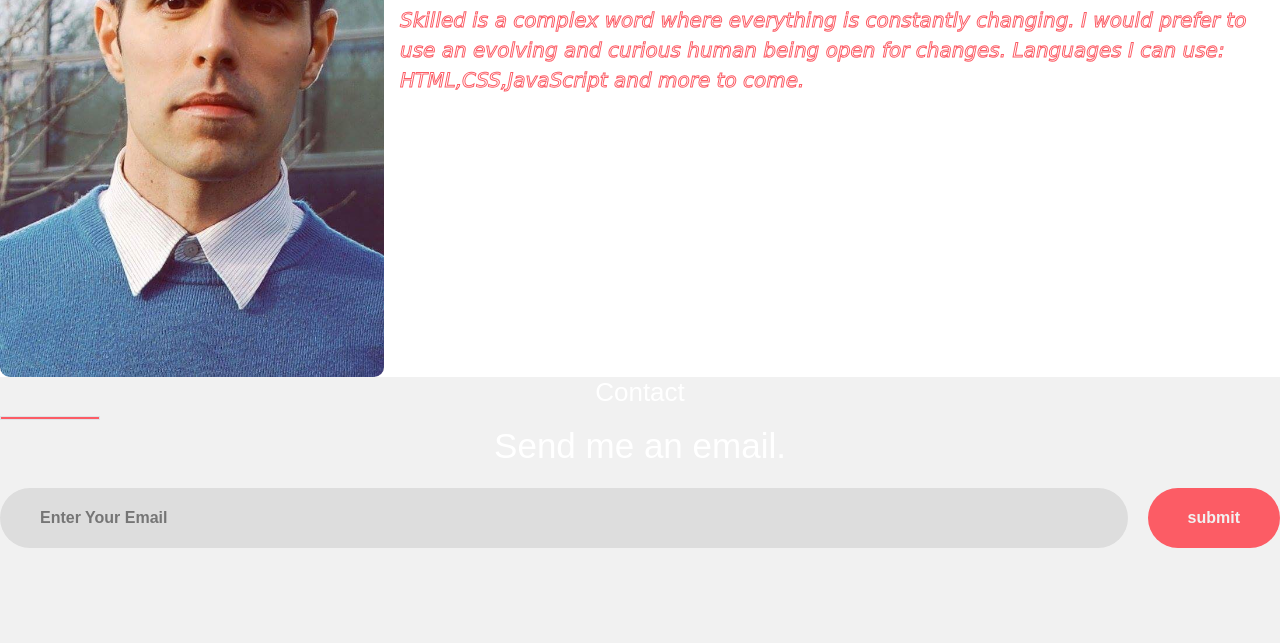
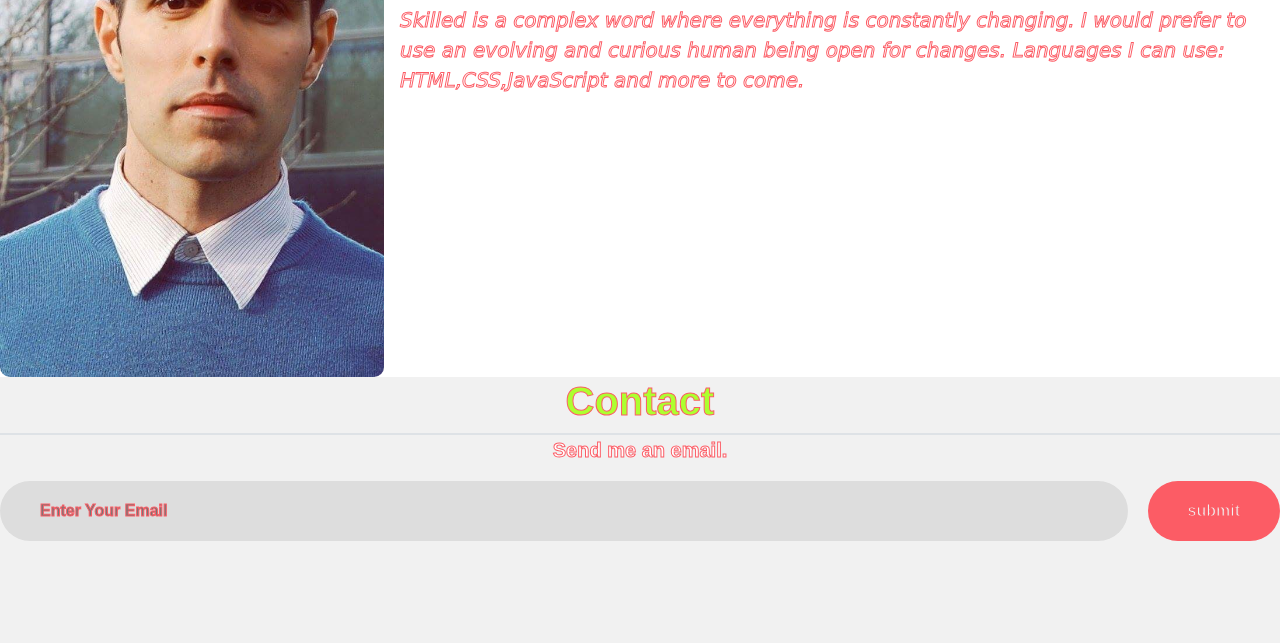
Before and after one commit to Rambourg/challenge3, a plain HTML site: page index.html in a window 1280 px wide. Shown: the part 1044-1687 px from the top of the page. Drawn offline with nearby package versions, Linux system fonts and the light colour scheme; files whose address does not match are found by name.

```diff
--- a/assets/css/style.css
+++ b/assets/css/style.css
@@ -119,32 +119,54 @@ footer{
 
 .right-col h1{
   font-size: 26px;
+  color: greenyellow;
+  font-style: bold;
+  font-weight: bold;
+  font-size: 40px;
+  -webkit-text-stroke: #fc5c65;
+  -webkit-text-stroke-color: #fc5c65;
+  -webkit-text-stroke-width: 1px;
+
+
 }
 
-.border{
-  width: 100px;
-  height: 4px;
-  background: #fc5c65;
-}
+
+
 
 .newsletter-form{
   display: flex;
   justify-content: center;
   align-items: center;
   flex-wrap: wrap;
+  font-style: bold;
+  font-weight: bold;
+  font-size: 40px;
+  -webkit-text-stroke: #fc5c65;
+  -webkit-text-stroke-color: #fc5c65;
+  -webkit-text-stroke-width: 1px;
+}
+
+p {
+  font-style: bold;
+  font-weight: bold;
+  font-size: 20px;
+  -webkit-text-stroke: #fc5c65;
+  -webkit-text-stroke-color: #fc5c65;
+  -webkit-text-stroke-width: 1px;
 }
 
 .txtb{
   flex: 1;
   padding: 18px 40px;
   font-size: 16px;
-  color: white;
+  color: black;
   background: #ddd;
   border: none;
   font-weight: 700;
   outline: none;
   border-radius: 30px;
   min-width: 260px;
+
 }
 
 .btn{
@@ -159,6 +181,7 @@ footer{
   margin-left: 20px;
   cursor: pointer;
   transition: opacity .3s linear;
+
 }
 
 .btn:hover{
@@ -195,7 +218,7 @@ footer{
 
 
 @media screen and (max-width:700px)
-  .btn{
+  .btn {
     margin: 0;
     width: 100%;
     margin-top: 20px;
--- a/index.html
+++ b/index.html
@@ -26,7 +26,7 @@
           <a class="nav-link" href="#">Services</a>
         </li>
         <li class="nav-item">
-          <a class="nav-link" href="#">Skills</a>
+          <a class="nav-link" href="">Skills</a>
         </li>
 
         <li class="nav-item dropdown">
@@ -34,8 +34,8 @@
             Contact
           </a>
           <div class="dropdown-menu" aria-labelledby="navbarDropdownMenuLink">
-            <a class="dropdown-item" href="#">Email</a>
-            <a class="dropdown-item" href="#">Linkedin</a>
+            <a class="dropdown-item" href="lucasrambourg11@gmail.com">Email</a>
+            <a class="dropdown-item" href="https://www.linkedin.com/in/lucas-rambourg-134a47b2/">Linkedin</a>
           </div>
         </li>
       </ul>
@@ -74,7 +74,7 @@
 <footer>
 
 
-  </div>
+
   <div class="footer-container">
     <div class="left-col">
       <img src="logo.png" alt="" class="logo">
```
